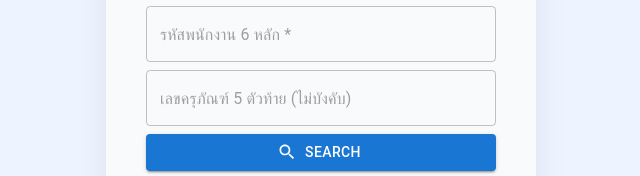
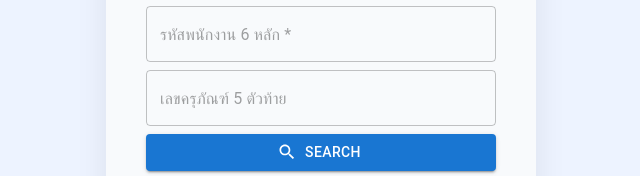
Before and after one commit to gitpudson/nstda-asset-scanqrcode, a React (Vite) app: page / in a window 1280 px wide. Shown: the part 540-716 px from the top of the page, without its empty margins (319-959 px from the left). Built offline with nearby package versions, Linux system fonts and the light colour scheme.

Commit message:
Update getAssetBySearchKey

```diff
--- a/src/components/ScannerView.jsx
+++ b/src/components/ScannerView.jsx
@@ -277,7 +277,7 @@ export default function ScannerView() {
 
                                     <TextField
                                         fullWidth
-                                        placeholder="เลขครุภัณฑ์ 5 ตัวท้าย (ไม่บังคับ)"
+                                        placeholder="เลขครุภัณฑ์ 5 ตัวท้าย"
                                         value={assetSuffix}
                                         // บังคับให้กรอกเฉพาะตัวเลข
                                         onChange={(e) =>
```
